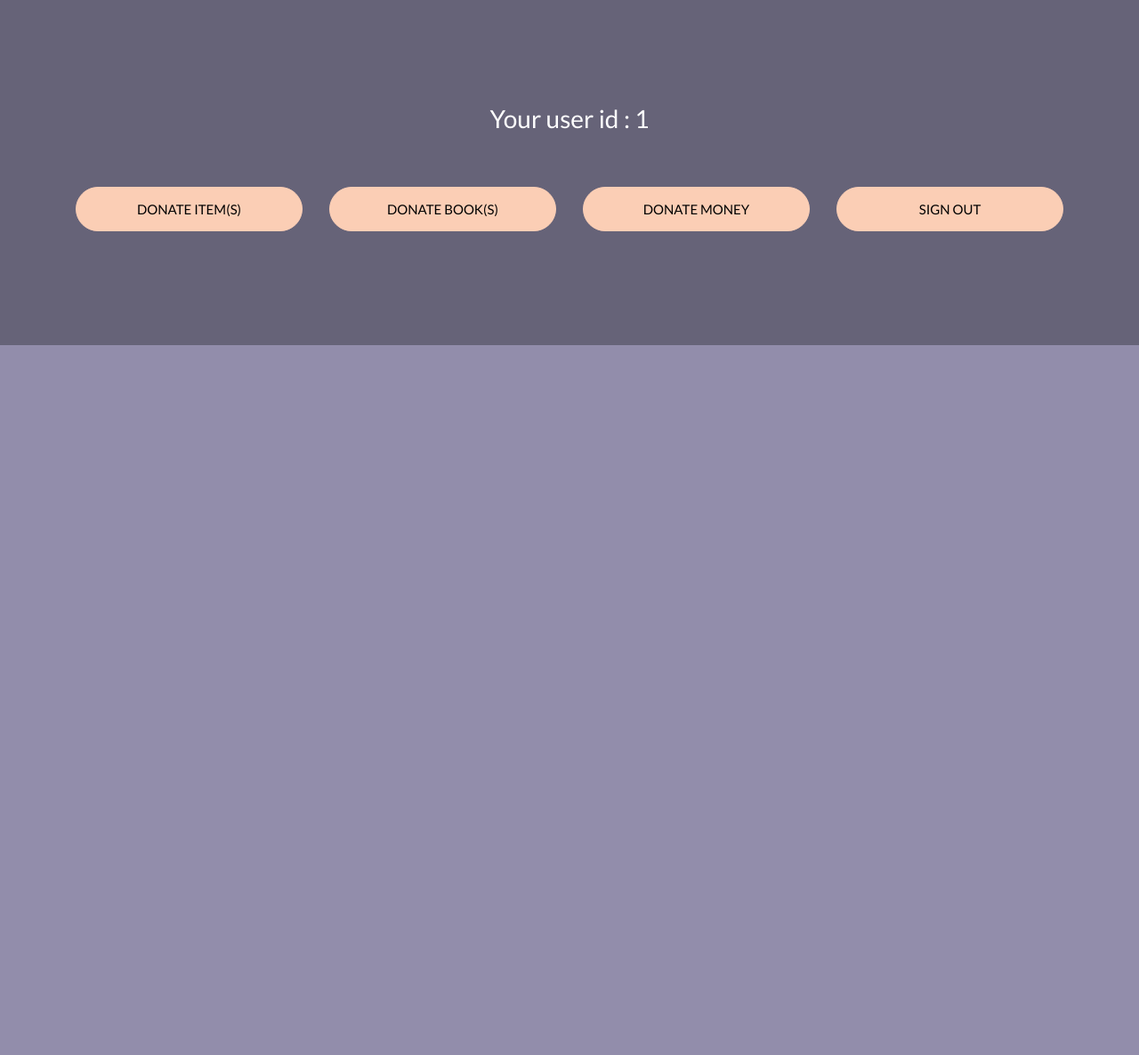
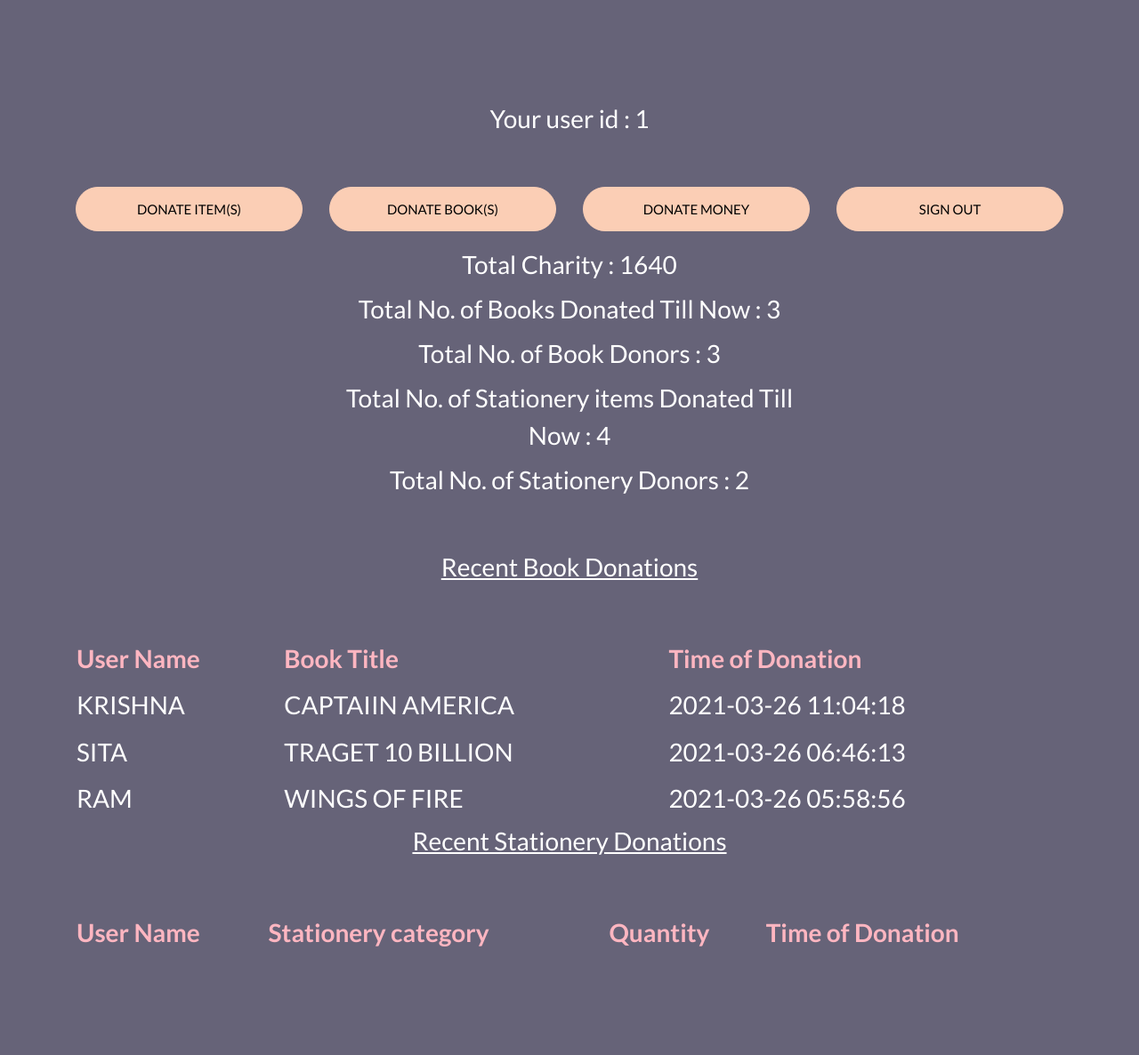
Before and after one commit to rsrkpatwari1234/DoReI, a Django app: page /dorei/transaction/1/ in a window 1280 px wide. Shown: the whole page at 89% size. Before the commit the page ends 388 px from the top, so only its background shows below. Run offline with Django 3.2, Linux system fonts and the light colour scheme; data comes from the database, SQL or seed files in the repository; both versions use the stored data as it was after the commit; lists and menus that the app fills with data are empty; some libraries are stand-ins or nearby versions.

Commit message:
error in recent stationery

```diff
--- a/dorei/admin.py
+++ b/dorei/admin.py
@@ -2,10 +2,12 @@ from django.contrib import admin
 
 # Register your models here.
 
-from .models import Location, Book, User, Money, BookDonate
+from .models import Location, Book, User, Money, BookDonate, Stationery, StationeryDonate
 
 admin.site.register(Location)
 admin.site.register(Book)
 admin.site.register(User)
 admin.site.register(Money)
 admin.site.register(BookDonate)
+admin.site.register(Stationery)
+admin.site.register(StationeryDonate)
--- a/dorei/templates/user_ui.html
+++ b/dorei/templates/user_ui.html
@@ -23,6 +23,60 @@
             <a href="/dorei/signOut/"><button type="submit" class="form-control btn btn-primary submit px-3">Sign Out</button></a>
           </div>
       </div>
+      <div class="row justify-content-center">
+        <div class="col-md-6 text-center mb-5">
+          <h2 class="heading-section">Total Charity : {{charity}}</h2>
+          <h2 class="heading-section">Total No. of Books Donated Till Now : {{books_donated}}</h2>
+          <h2 class="heading-section">Total No. of Book Donors : {{book_donors}}</h2>
+          <h2 class="heading-section">Total No. of Stationery items Donated Till Now : {{stationery_donated}}</h2>
+          <h2 class="heading-section">Total No. of Stationery Donors : {{stationery_donors}}</h2>
+        </div>
+      </div>
+
+      <div class="row justify-content-center">
+          <div class="col-md-6 text-center mb-5">
+            <h2 class="heading-section"><u>Recent Book Donations</u></h2>
+          </div>
+      </div>
+
+      <table style="width:100%">
+        <tr class="heading-section" style="color:#FFB6C1;">
+          <th>User Name</th>
+          <th>Book Title</th>
+          <th>Time of Donation</th>
+        </tr>
+        {% for donation in recent_book_donation %}
+        <tr class="heading-section" style="color:#FFFFFF">
+          <td >{{donation.name}}</td>
+          <td >{{donation.title}}</td>
+          <td >{{donation.t_time}}</td>
+        </tr>
+        {% endfor %}
+      </table>
+
+    <div class="row justify-content-center">
+        <div class="col-md-6 text-center mb-5">
+          <h2 class="heading-section"><u>Recent Stationery Donations</u></h2>
+        </div>
+    </div>
+
+    <table style="width:100%">
+      <tr class="heading-section" style="color:#FFB6C1;">
+        <th>User Name</th>
+        <th>Stationery category</th>
+        <th>Quantity</th>
+        <th>Time of Donation</th>
+      </tr>
+      {% for donation in recent_stationery_donation %}
+      <tr class="heading-section" style="color:#FFFFFF">
+        <td>{{donation.name}}</td>
+        <td>{{donation.category}}</td>
+        <td>{{donation.quantity}}</td>
+        <td>{{donation.t_time}}</td>
+      </tr>
+      {% endfor %}
+    </table>
+
     </div>
   </section>
   </body>
--- a/dorei/views.py
+++ b/dorei/views.py
@@ -29,6 +29,7 @@ def select_using_raw_sql(sql):
         cursor.execute(sql)
     except:
         print('error in sql')
+        return []
     results = cursor.fetchall()
     #print(results)
     l = []
@@ -135,7 +136,28 @@ def signOut(request):
     return redirect('/dorei/logInUser/')
 
 def transaction(request, user_id):
-    return render(request, 'user_ui.html', {'id':user_id})
+
+    total_charity = select_using_raw_sql("SELECT SUM(dm.amount) FROM dorei_money AS dm")
+    books_donated = select_using_raw_sql("SELECT COUNT(db.isbn) FROM dorei_bookdonate AS db WHERE db.is_collected=1")
+    stationery_donated = select_using_raw_sql("SELECT SUM(ds.quantity) FROM dorei_stationerydonate AS ds WHERE ds.is_collected=1")
+    book_donors = select_using_raw_sql("SELECT COUNT(DISTINCT(db.user_id)) FROM dorei_bookdonate AS db WHERE db.is_collected=1")
+    stationery_donors = select_using_raw_sql("SELECT SUM(ds.user_id) FROM dorei_stationerydonate AS ds WHERE ds.is_collected=1")
+    recent_book_donation = select_using_raw_sql("SELECT UPPER(du.first_name) AS name,UPPER(db.title) AS title,dbd.t_time AS t_time FROM dorei_bookdonate AS dbd, dorei_book AS db, dorei_user AS du\
+     WHERE dbd.is_collected=1 AND du.user_id=dbd.user_id AND db.isbn=dbd.isbn ORDER BY dbd.t_time DESC LIMIT 5")
+    recent_stationery_donation = select_using_raw_sql("SELECT UPPER(du.first_name) AS name,UPPER(ds.stationery_name) AS category,ds.tot_quantity AS quantity,dsd.t_time AS t_time FROM dorei_stationerydonate AS dsd, dorei_stationery AS ds, dorei_user AS du\
+     WHERE dsd.is_collected=1 AND du.user_id=dsd.user_id AND ds.staionery_id=dsd.stationery_id ORDER BY dsd.t_time DESC LIMIT 5")
+
+    data = {
+            'id':user_id,
+            'charity':total_charity[0]['SUM(dm.amount)'],
+            'books_donated':books_donated[0]['COUNT(db.isbn)'],
+            'stationery_donated':stationery_donated[0]['SUM(ds.quantity)'],
+            'book_donors':book_donors[0]['COUNT(DISTINCT(db.user_id))'],
+            'stationery_donors':stationery_donors[0]['SUM(ds.user_id)'],
+            'recent_book_donation':recent_book_donation,
+            'recent_stationery_donation':recent_stationery_donation,
+        }
+    return render(request, 'user_ui.html', data)
 
 def donate_money(request, user_id):
 
```
Also changed, not shown: db.sqlite3.
